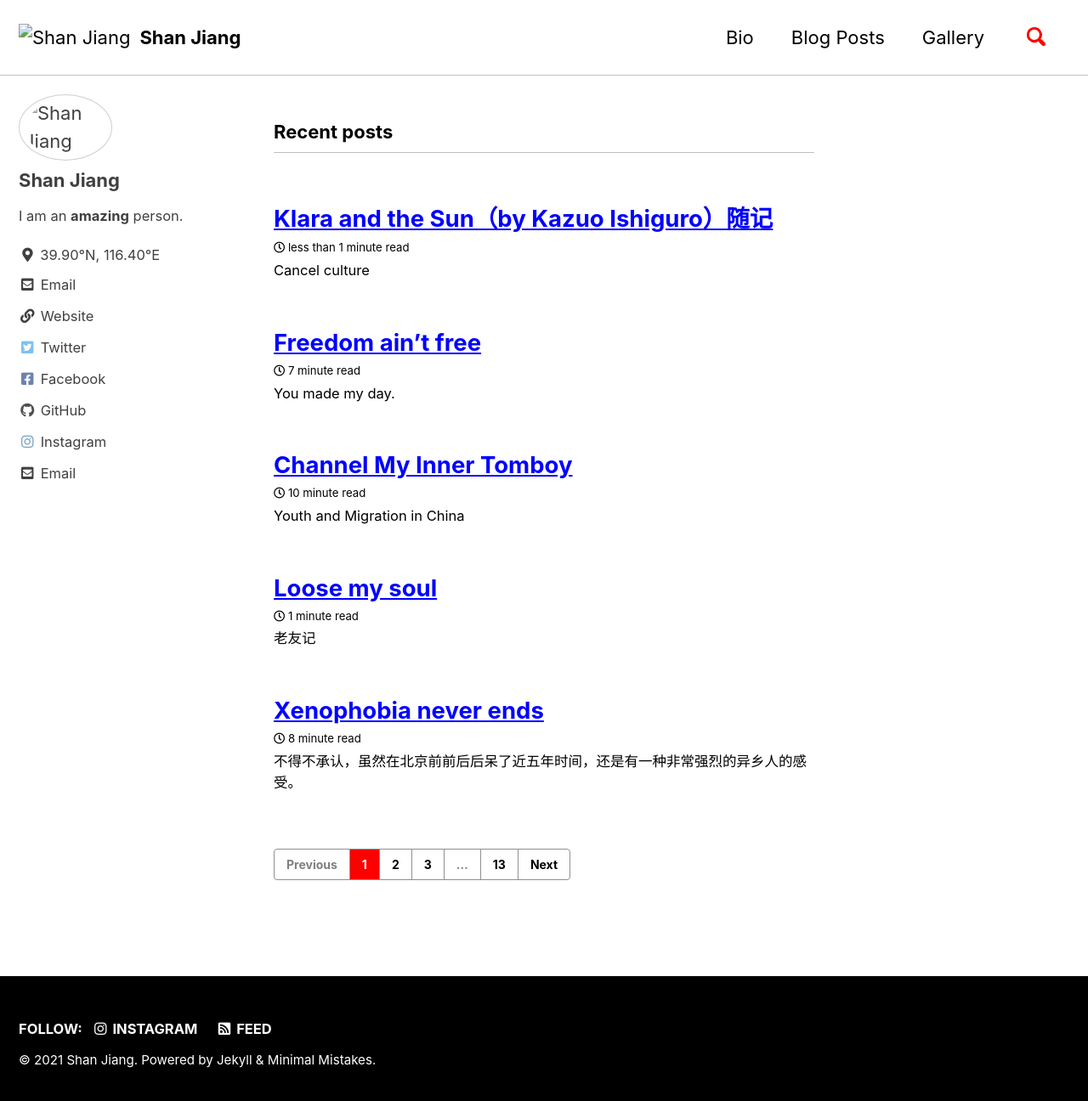
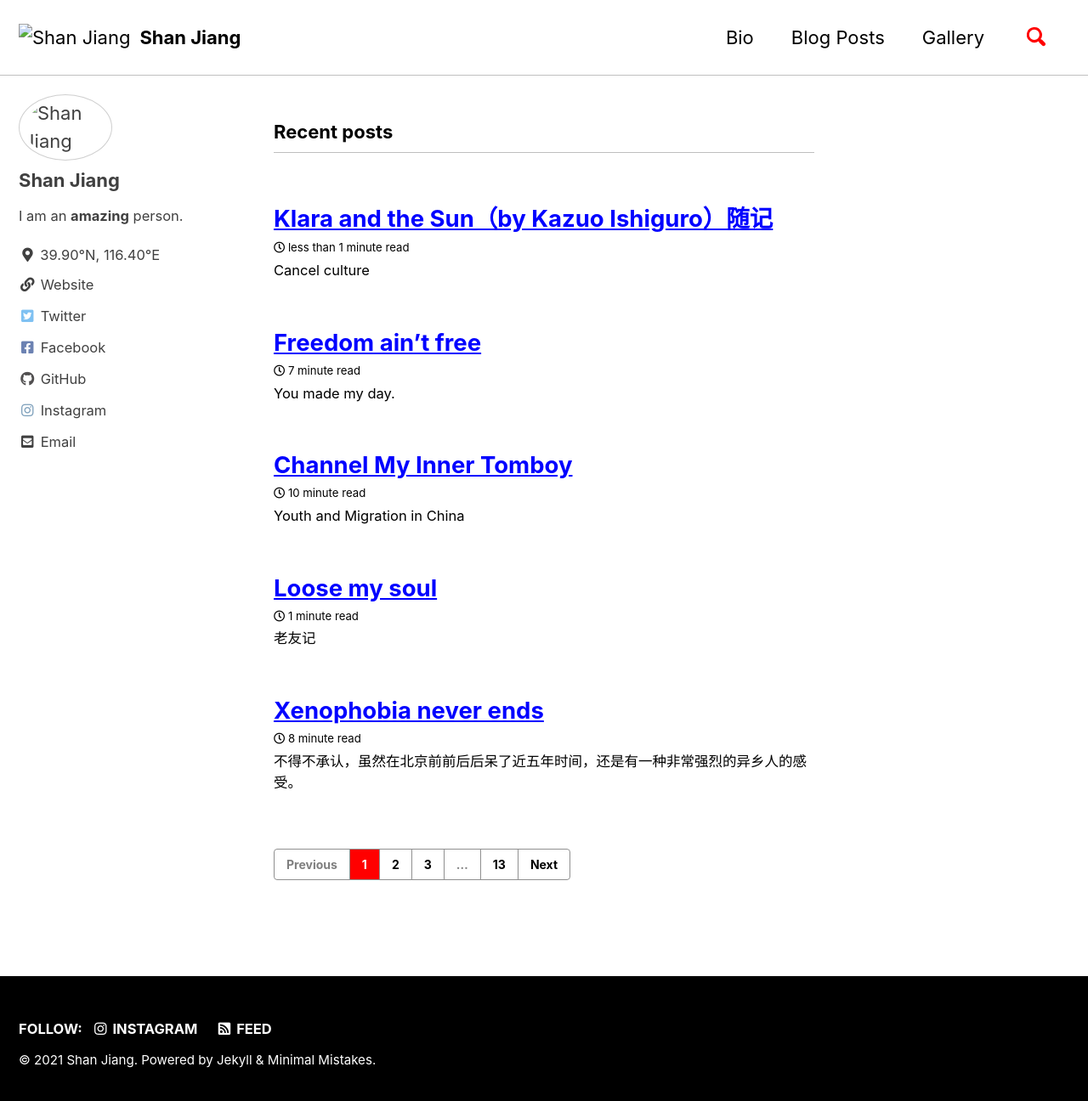
Before and after one commit to ShanJiang21/trial_shanjiang21.github.io, a Jekyll site: the page built from index.html, in a window 1280 px wide and 1304 px high. Shown: the top 1296 px of the window at 85% size. Built offline with Jekyll 4.4.1, drawn with Linux system fonts in a browser that asks for light colours; cached includes are drawn as plain includes; the list of posts is cut into pages by our own code.

Commit message:
Update config

```diff
--- a/_config.yml
+++ b/_config.yml
@@ -100,9 +100,6 @@ author:
   location         : "39.90°N, 116.40°E"
   email            : sj2921@columbia.edu
   links:
-    - label: "Email"
-      icon: "fas fa-fw fa-envelope-square"
-      url: "mailto:sj2921@columbia.edu"
     - label: "Website"
       icon: "fas fa-fw fa-link"
       url: "https://shanj21.com"
```
